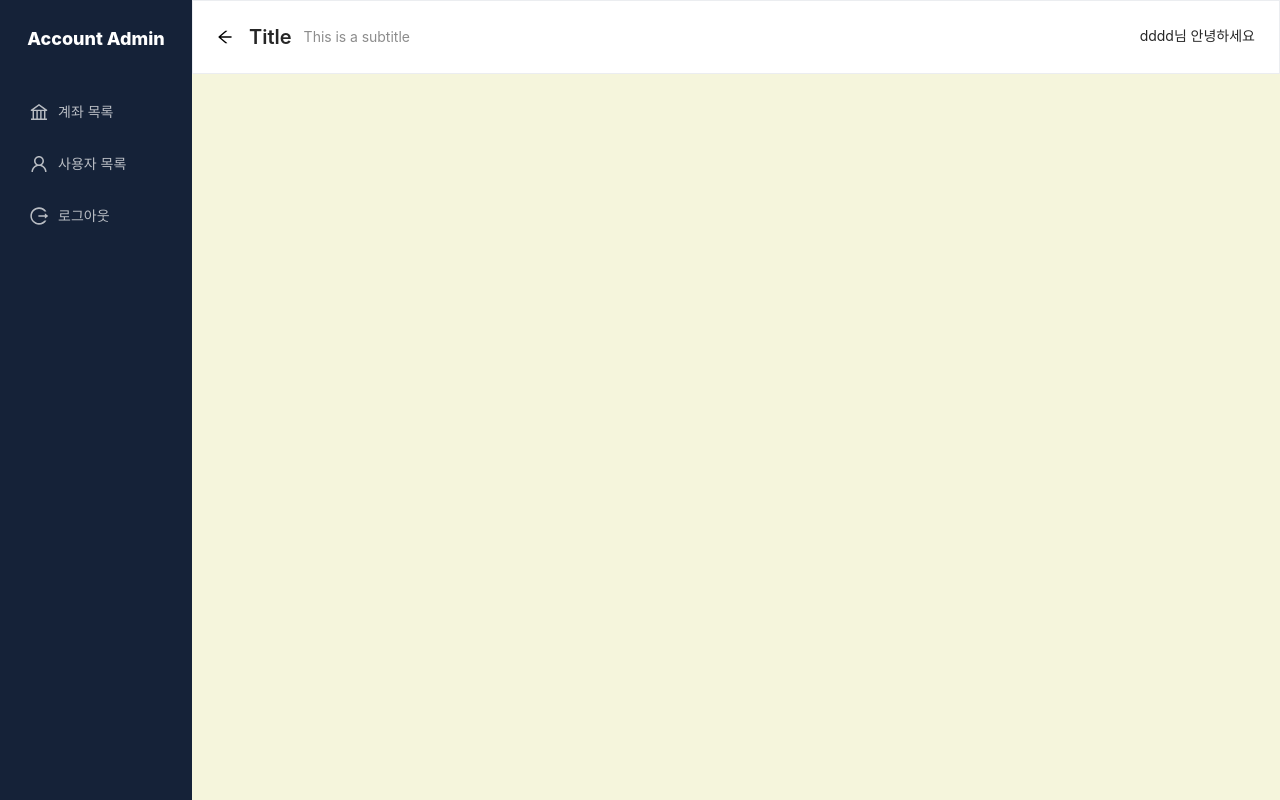
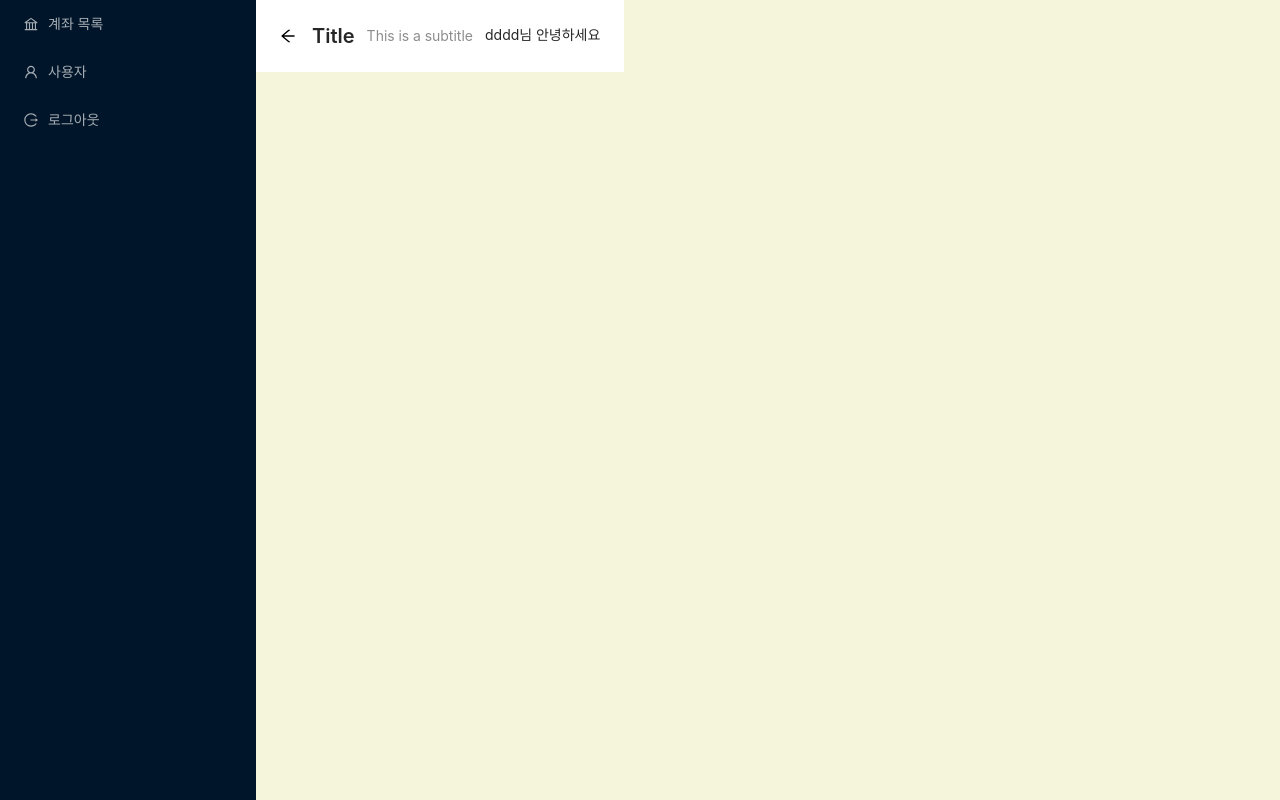
Before and after one commit to wanted-pre-onboarding-4/pre-onboarding-assignment-week-4-1-team-4, a React (Create React App) app in the folder client/: page /users in a window 1280 px wide. Built offline with nearby package versions, Linux system fonts and the light colour scheme.

Commit message:
feat: Sider 레이아웃

```diff
--- a/client/src/components/Header.jsx
+++ b/client/src/components/Header.jsx
@@ -6,7 +6,7 @@ const Header = () => {
   return (
     <PageHeader
       className="site-page-header"
-      style={{ width: '85vw', border: '1px solid rgb(235, 237, 240)' }}
+      style={{ width: '100%' }}
       ghost={false}
       onBack={() => window.history.back()}
       title="Title"
--- /dev/null
+++ b/client/src/components/Sider2.jsx
@@ -0,0 +1,51 @@
+import React from 'react';
+import { BankOutlined, UserOutlined, LogoutOutlined } from '@ant-design/icons';
+import { Menu } from 'antd';
+import styled from 'styled-components';
+import { useNavigate } from 'react-router-dom';
+
+const Sider2 = () => {
+  const navigate = useNavigate();
+
+  const isPageMove = e => {
+    navigate(`/${e.key}`);
+  };
+
+  function getItem(label, key, icon, children, type) {
+    return {
+      key,
+      icon,
+      children,
+      label,
+      type,
+    };
+  }
+  const items = [
+    getItem('계좌 목록', 'accounts', <BankOutlined />),
+    getItem('사용자', 'users', <UserOutlined />),
+    getItem('로그아웃', 'sub3', <LogoutOutlined />),
+  ];
+  return (
+    <Wrap>
+      <Menu
+        onClick={isPageMove}
+        defaultSelectedKeys={['1']}
+        defaultOpenKeys={['sub1']}
+        mode="inline"
+        theme="dark"
+        items={items}
+        style={{
+          width: 256,
+          height: '100vh',
+        }}
+      />
+    </Wrap>
+  );
+};
+
+const Wrap = styled.div`
+  width: 246;
+  height: 100vh;
+`;
+
+export default Sider2;
--- a/client/src/pages/users/Users.jsx
+++ b/client/src/pages/users/Users.jsx
@@ -1,12 +1,13 @@
 import React from 'react';
 import styled from 'styled-components';
 import Header from '../../components/Header';
-import Sider from '../../components/Sider';
-
+// import Sider from '../../components/Sider';
+import Sider2 from '../../components/Sider2';
 const Users = () => {
   return (
     <Wrap>
-      <Sider />
+      {/* <Sider /> */}
+      <Sider2 />
       <UserWrap>
         <Header />
       </UserWrap>
```
Also changed, not shown: 2 other files (tests, documents, lock files or other folders).
